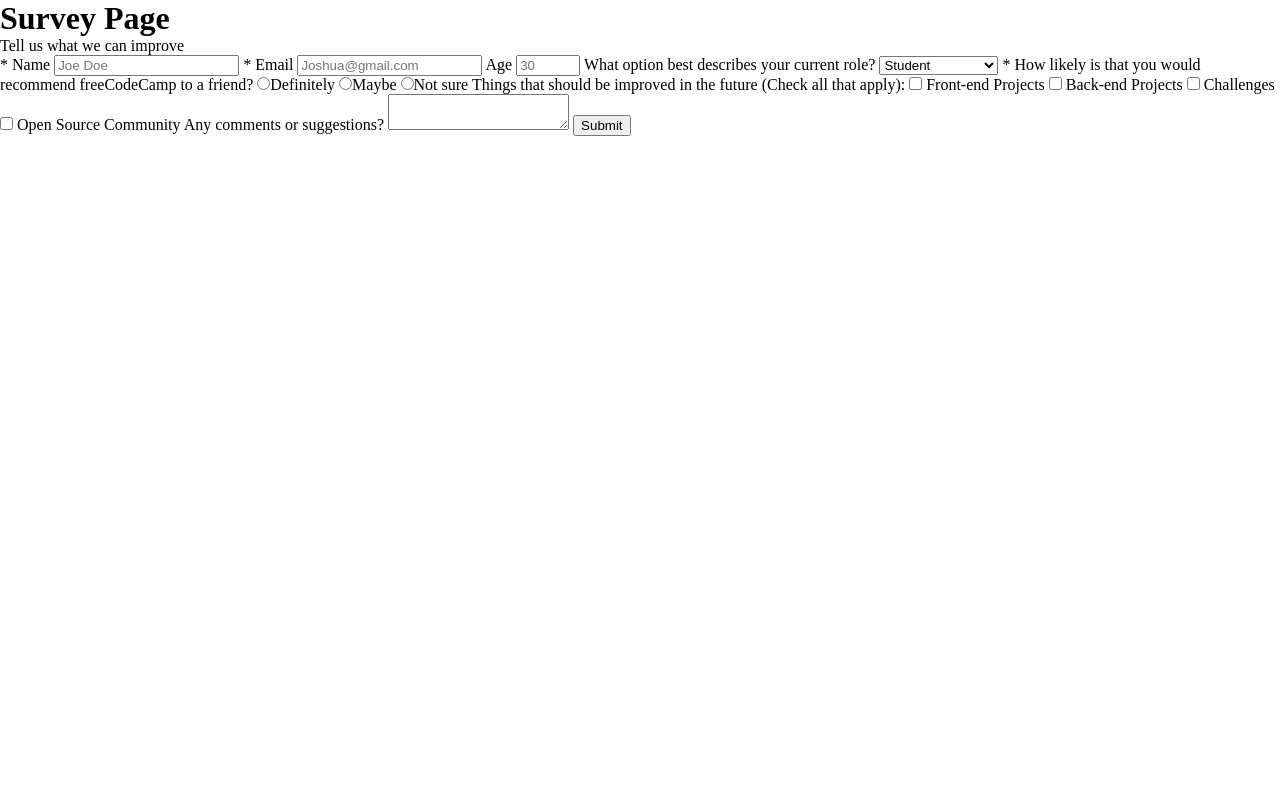
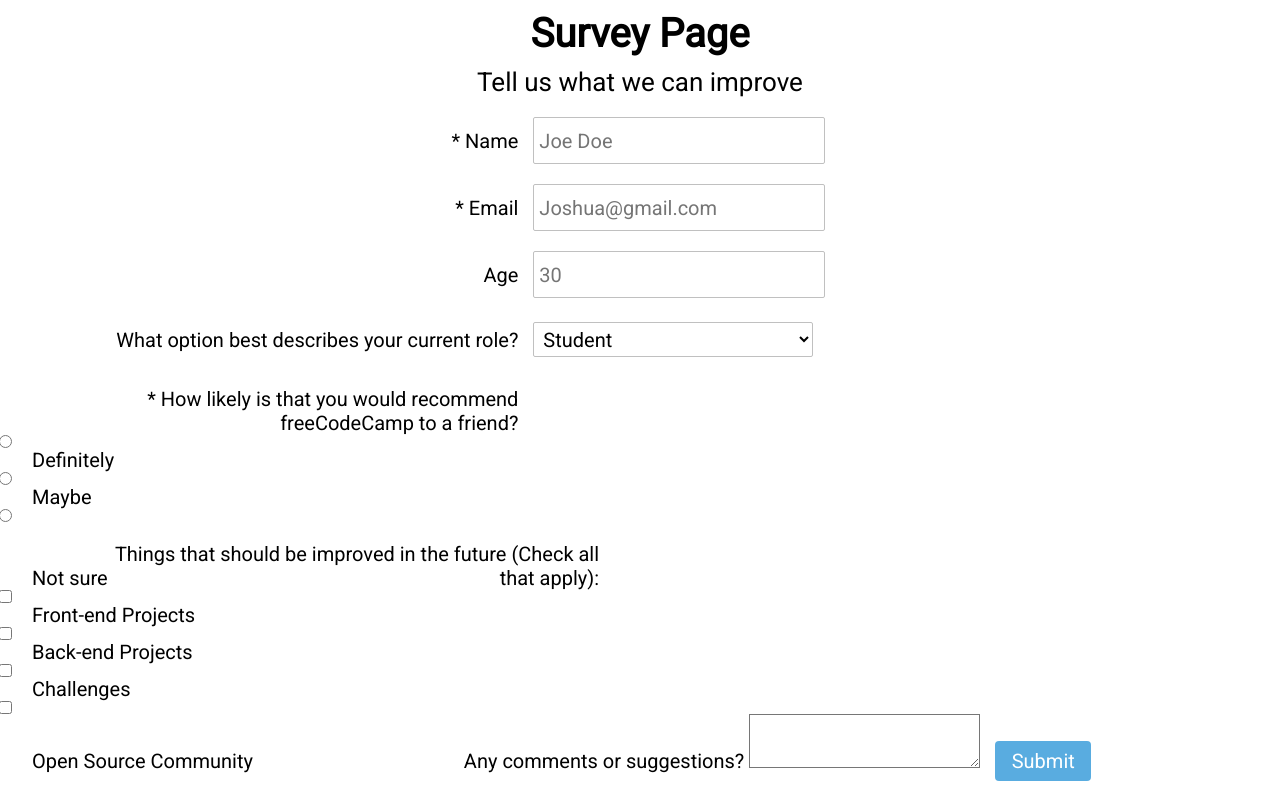
Before and after one commit to Joshuafolorunsho/Survey-page, a plain HTML site: page index.html in a window 1280 px wide. Drawn offline with Linux system fonts and the light colour scheme.

Commit message:
added some styling

```diff
--- a/style.css
+++ b/style.css
@@ -1,3 +1,63 @@
+@import url('https://fonts.googleapis.com/css?family=Roboto&display=swap');
+
 * {
 	margin: 0;
+	font-size: 20px;
+	font-family: 'Roboto', sans-serif;
+	background-color: #fff;
 }
+
+p {
+	font-size: 1.3rem;
+	text-align: center;
+	margin-bottom: 10px;
+}
+
+main {
+	width: 95%;
+	margin: 0 auto;
+}
+
+h1 {
+	font-size: 2rem;
+	padding: 10px;
+	text-align: center;
+}
+label {
+	display: inline-block;
+	width: 40%;
+	text-align: right;
+	margin-top: 20px;
+}
+#name,
+#email,
+#number,
+#dropdown,
+#submit {
+	height: 35px;
+	width: 280px;
+	padding: 5px;
+	margin: 10px;
+	border: 1px solid #c0c0c0;
+	border-radius: 2px;
+}
+
+#submit {
+	background-color: #59ace0;
+	border-radius: 4px;
+	color: white;
+	font-size: 1em;
+	height: 40px;
+	width: 96px;
+	margin: 10px;
+	border: 0px solid;
+}
+
+input[type='radio'],
+input[type='checkbox'] {
+	position: relative;
+	left: -43px;
+	margin-left: 10px;
+	display: block;
+	padding-bottom: 10px;
+}
```
